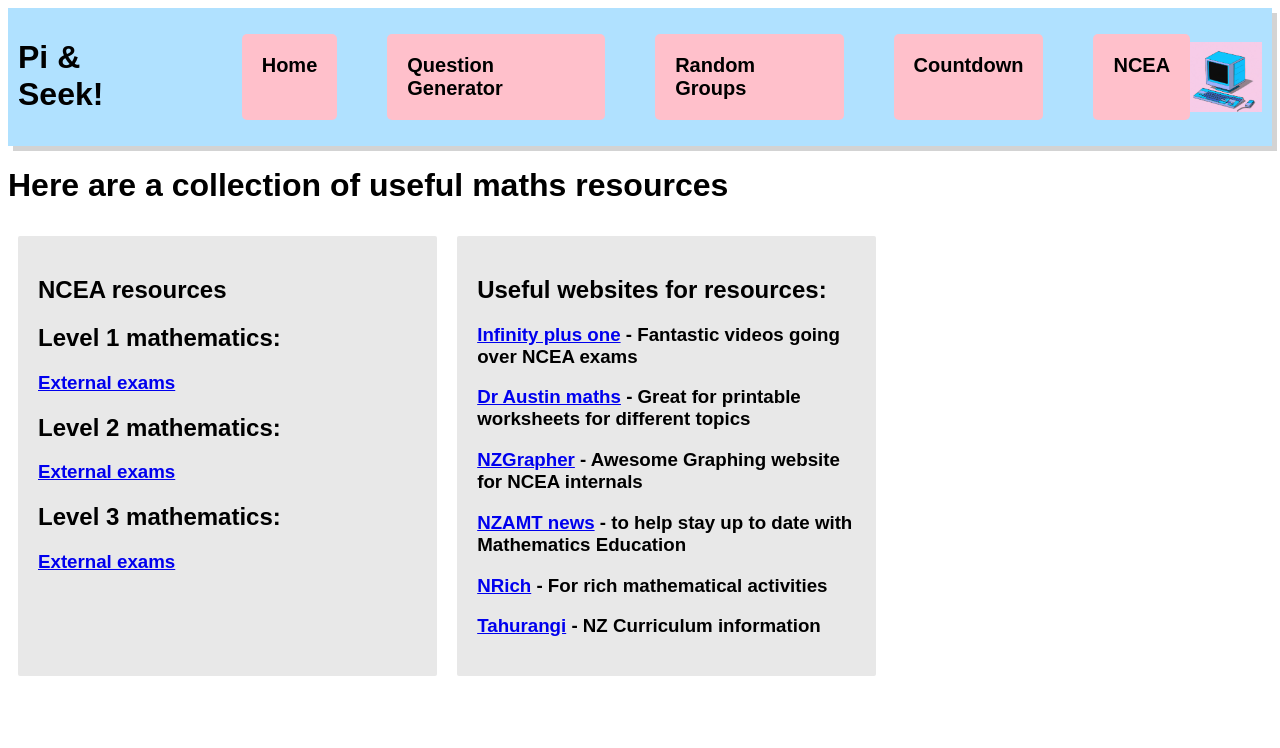
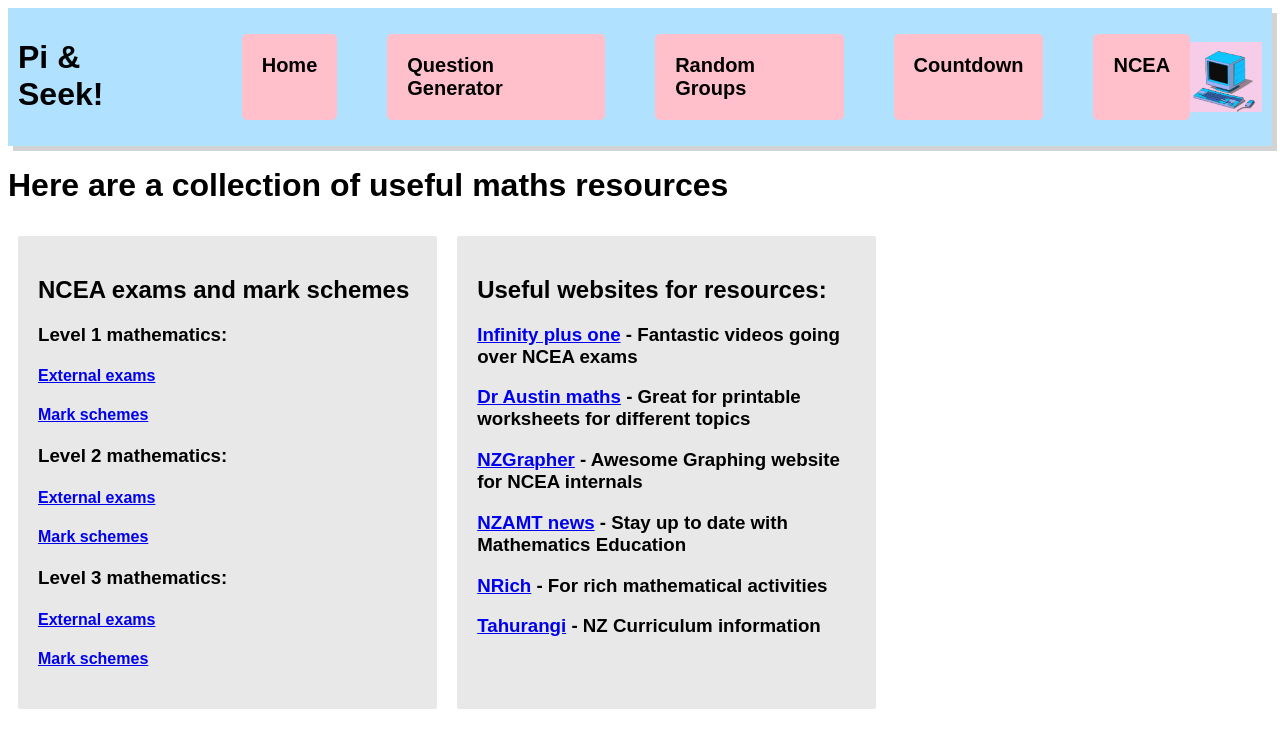
Before and after one commit to liamonk/RealApps, a React (Vite) app: page /ncea in a window 1280 px wide. Shown: the top 748 px of the page. Built offline with nearby package versions, Linux system fonts and the light colour scheme; a web font is replaced by a local one.

Commit message:
added mark scheme links and fixed heading sizes

```diff
--- a/src/components/Ncea/Ncea.tsx
+++ b/src/components/Ncea/Ncea.tsx
@@ -12,25 +12,40 @@ export const Ncea = () => {
             width: "30%",
           }}
         >
-          <h2>NCEA resources</h2>
-          <h2>Level 1 mathematics:</h2>
-          <h3>
+          <h2>NCEA exams and mark schemes</h2>
+          <h3>Level 1 mathematics:</h3>
+          <h4>
             <a href="https://www.nzqa.govt.nz/ncea/assessment/search.do?query=math&view=exams&level=01&_gl=1*1z0diwx*_ga*OTg3OTMzMTc0LjE3MjMwMDI5Nzc.*_ga_TFQQ681L2E*MTcyNjA5OTY3OC4zMS4xLjE3MjYwOTk3MzUuMC4wLjA.">
               External exams
             </a>
-          </h3>
-          <h2>Level 2 mathematics:</h2>
-          <h3>
+          </h4>
+          <h4>
+            <a href="https://www.nzqa.govt.nz/ncea/assessment/search.do?query=math&view=reports&level=01">
+              Mark schemes
+            </a>
+          </h4>
+          <h3>Level 2 mathematics:</h3>
+          <h4>
             <a href="https://www.nzqa.govt.nz/ncea/assessment/search.do?query=math&view=exams&level=02">
               External exams
             </a>
-          </h3>
-          <h2>Level 3 mathematics:</h2>
-          <h3>
+          </h4>
+          <h4>
+            <a href="https://www.nzqa.govt.nz/ncea/assessment/search.do?query=math&view=reports&level=02">
+              Mark schemes
+            </a>
+          </h4>
+          <h3>Level 3 mathematics:</h3>
+          <h4>
             <a href="https://www.nzqa.govt.nz/ncea/assessment/search.do?query=math&view=exams&level=03">
               External exams
             </a>
-          </h3>
+          </h4>
+          <h4>
+            <a href="https://www.nzqa.govt.nz/ncea/assessment/search.do?query=math&view=reports&level=03">
+              Mark schemes
+            </a>
+          </h4>
         </div>
         <div
           style={{
@@ -57,8 +72,8 @@ export const Ncea = () => {
             Graphing website for NCEA internals
           </h3>
           <h3>
-            <a href="https://nzamtnews.blogspot.com/">NZAMT news</a> - to help
-            stay up to date with Mathematics Education
+            <a href="https://nzamtnews.blogspot.com/">NZAMT news</a> - Stay up
+            to date with Mathematics Education
           </h3>
           <h3>
             <a href="https://nrich.maths.org/">NRich</a> - For rich mathematical
```
